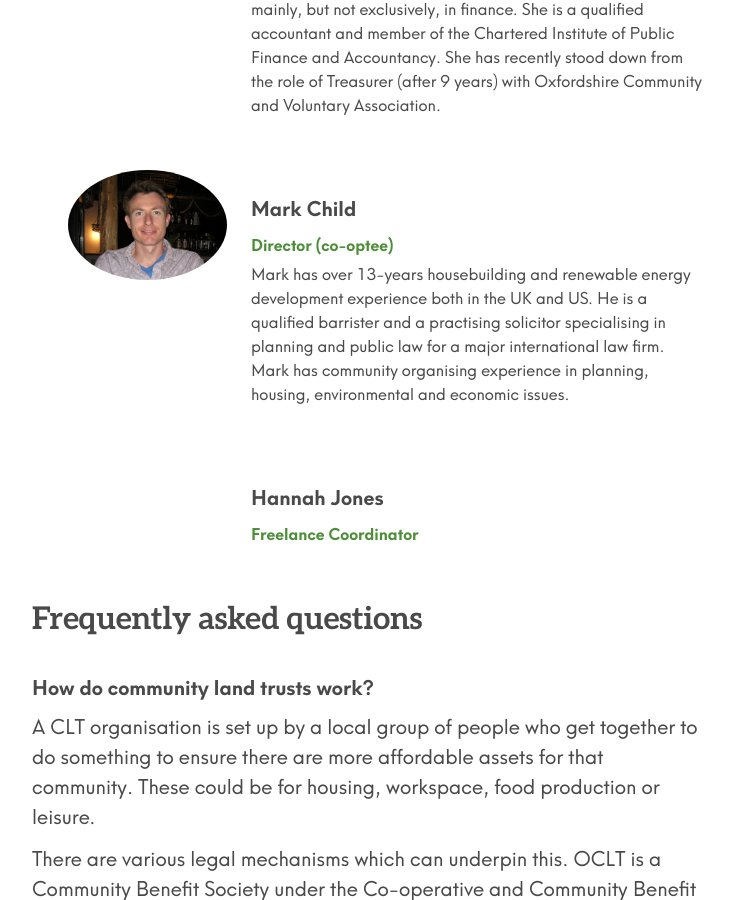
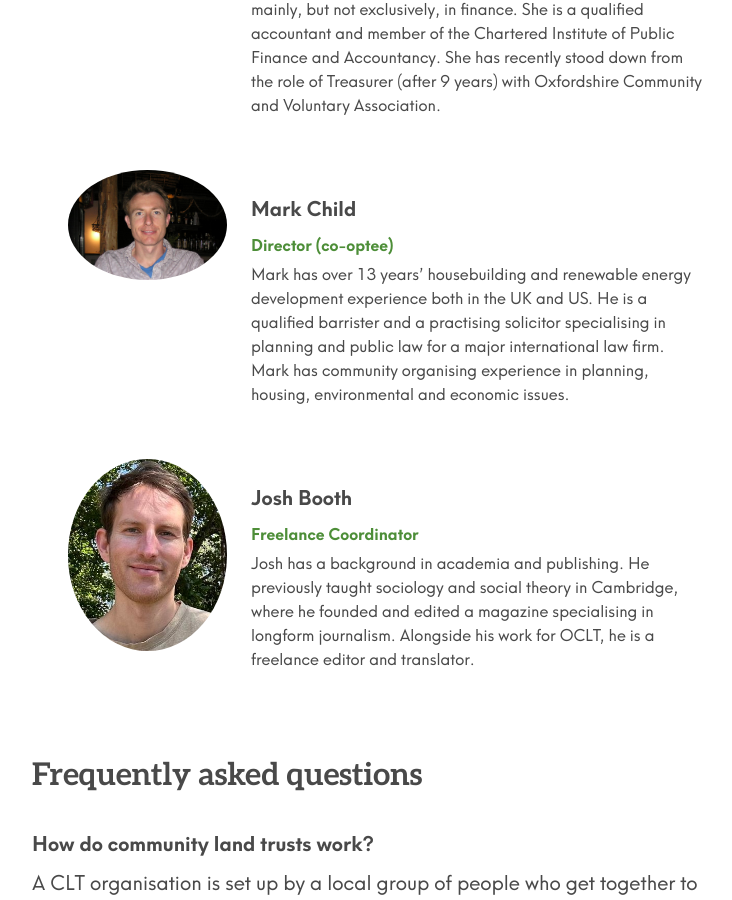
Before and after one commit to johnpuddephatt/oclt, a Jekyll site: the page built from _pages/about.md, in a window 1280 px wide and 900 px high, scrolled down 3888 px. Shown: the whole window, without its empty margins (272-1004 px from the left). Built offline with Jekyll 4.4.1, drawn with Linux system fonts in a browser that asks for light colours.

Commit message:
update people yaml

```diff
--- a/_data/people.yml
+++ b/_data/people.yml
@@ -72,13 +72,13 @@ people:
 - name: Mark Child
   role: Director (co-optee)
   image: "/uploads/p1010725-2.JPG"
-  description: 'Mark has over 13-years housebuilding and renewable energy development
+  description: Mark has over 13 years’ housebuilding and renewable energy development
     experience both in the UK and US. He is a qualified barrister and a practising
     solicitor specialising in planning and public law for a major international law
     firm. Mark has community organising experience in planning, housing, environmental
-    and economic issues. '
-- name: Hannah Jones
+    and economic issues.
+- name: Josh Booth
   role: Freelance Coordinator
-  image: ''
-  description: ''
+  image: "/uploads/Josh.jpg"
+  description: 'Josh has a background in academia and publishing. He previously taught sociology and social theory in Cambridge, where he founded and edited a magazine specialising in longform journalism. Alongside his work for OCLT, he is a freelance editor and translator.'
 ---
```
